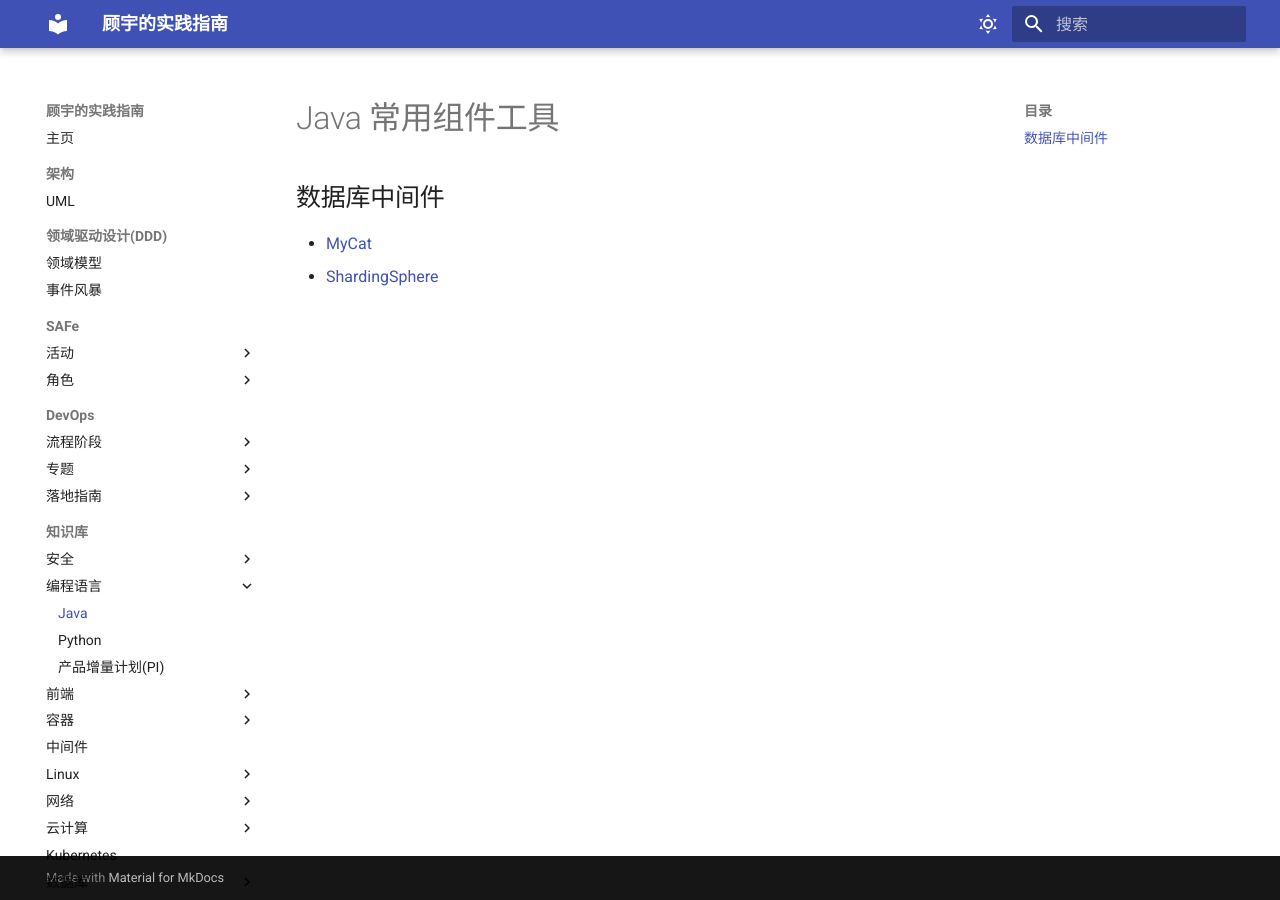
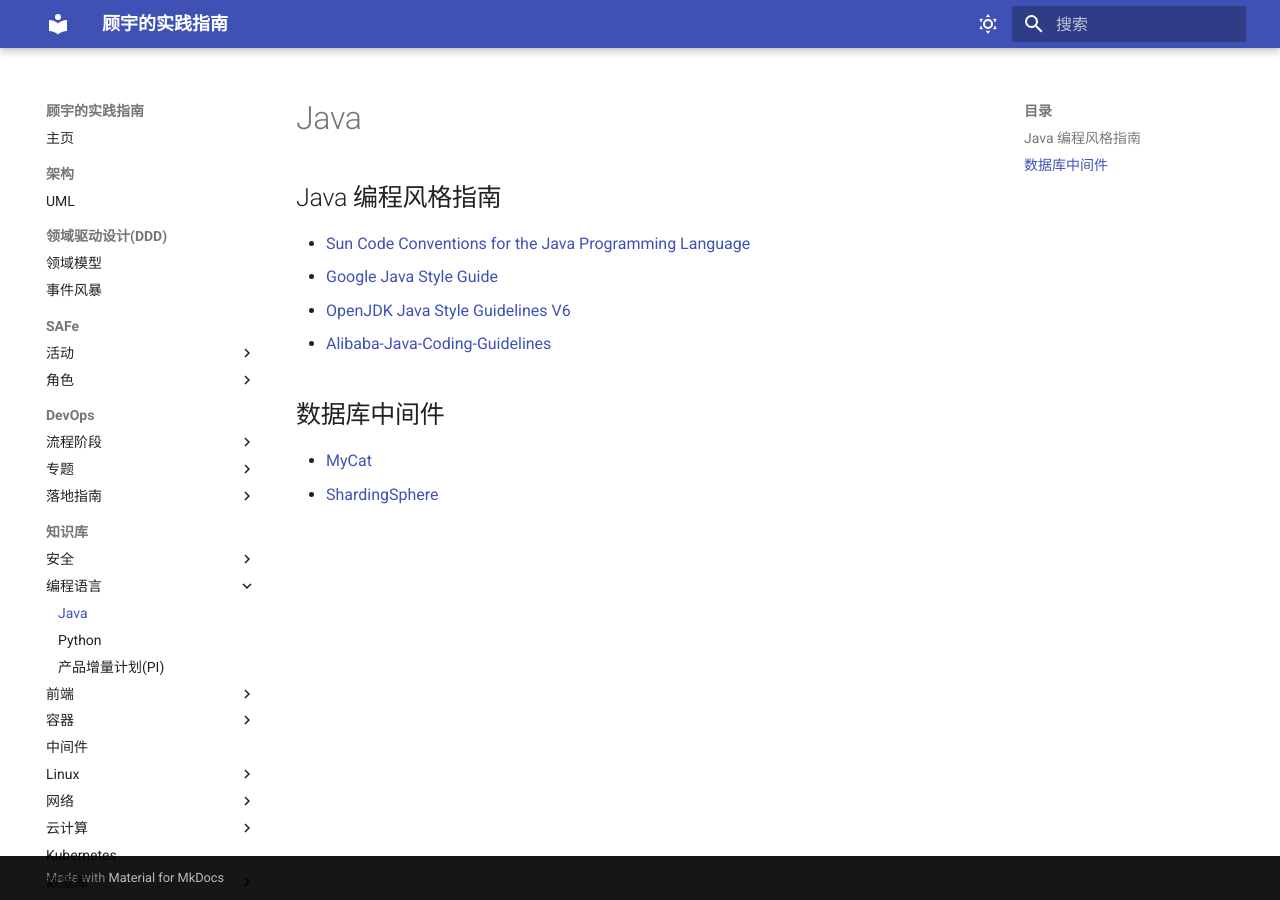
Before and after one commit to wizardbyron/guides, an MkDocs documentation site: the page built from docs/programming/java/index.md, in a window 1280 px wide. Built offline with MkDocs 1.6.1 and Material for MkDocs 9.7.7, drawn with Linux system fonts in a browser that asks for light colours.

Commit message:
Add java style guides

```diff
--- a/docs/programming/java/index.md
+++ b/docs/programming/java/index.md
@@ -1,4 +1,11 @@
-# Java 常用组件工具
+# Java
+
+## Java 编程风格指南
+
+- [Sun Code Conventions for the Java Programming Language](https://www.oracle.com/technetwork/java/codeconvtoc-136057.html "Sun Code Conventions for the Java Programming Language")
+- [Google Java Style Guide](https://google.github.io/styleguide/javaguide.html "Google Java Style Guide")
+- [OpenJDK Java Style Guidelines V6](http://cr.openjdk.java.net/~alundblad/styleguide/index-v6.html "OpenJDK Java Style Guidelines V6")
+- [Alibaba-Java-Coding-Guidelines](https://alibaba.github.io/Alibaba-Java-Coding-Guidelines/ "Alibaba-Java-Coding-Guidelines")
 
 ## 数据库中间件
 
```
